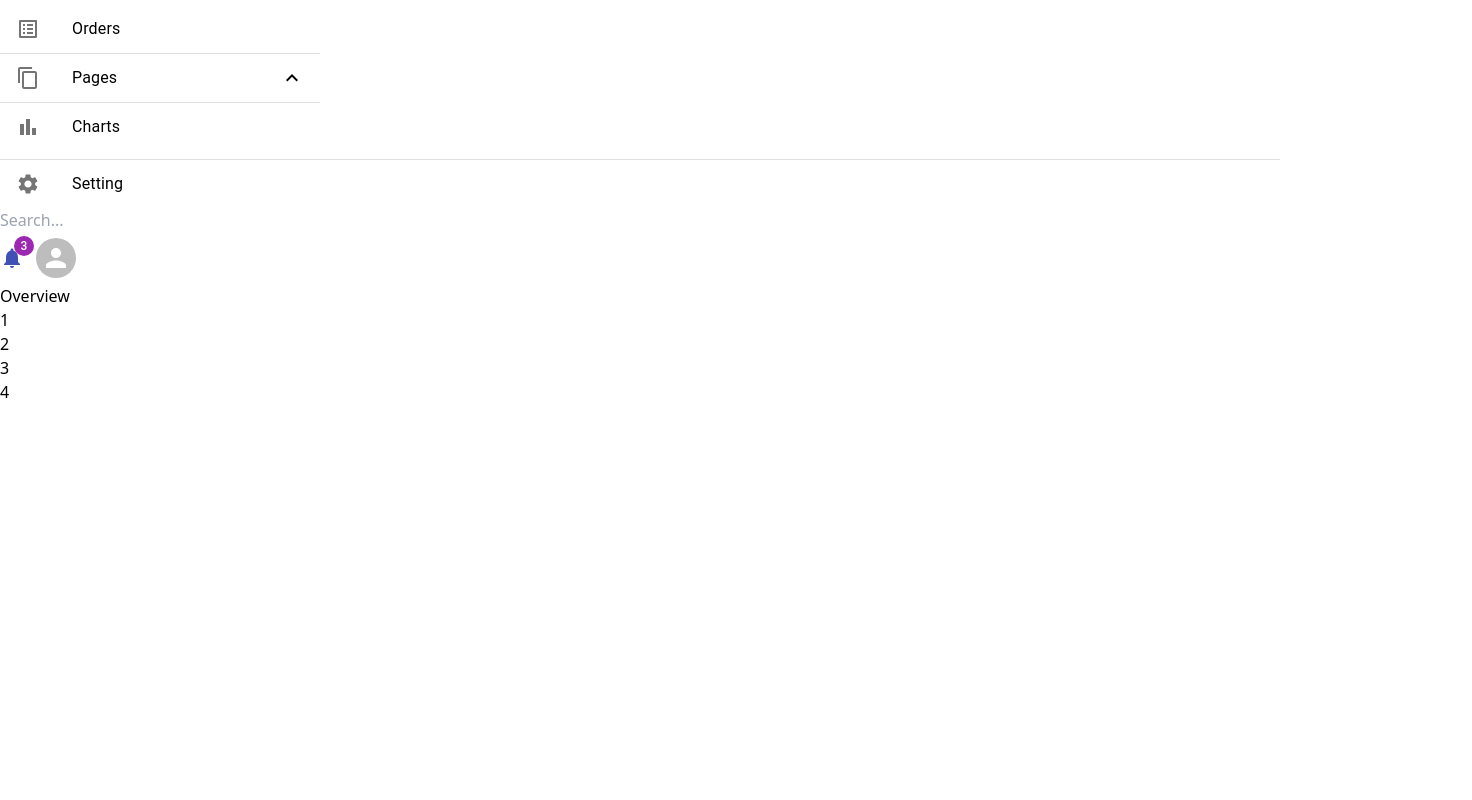
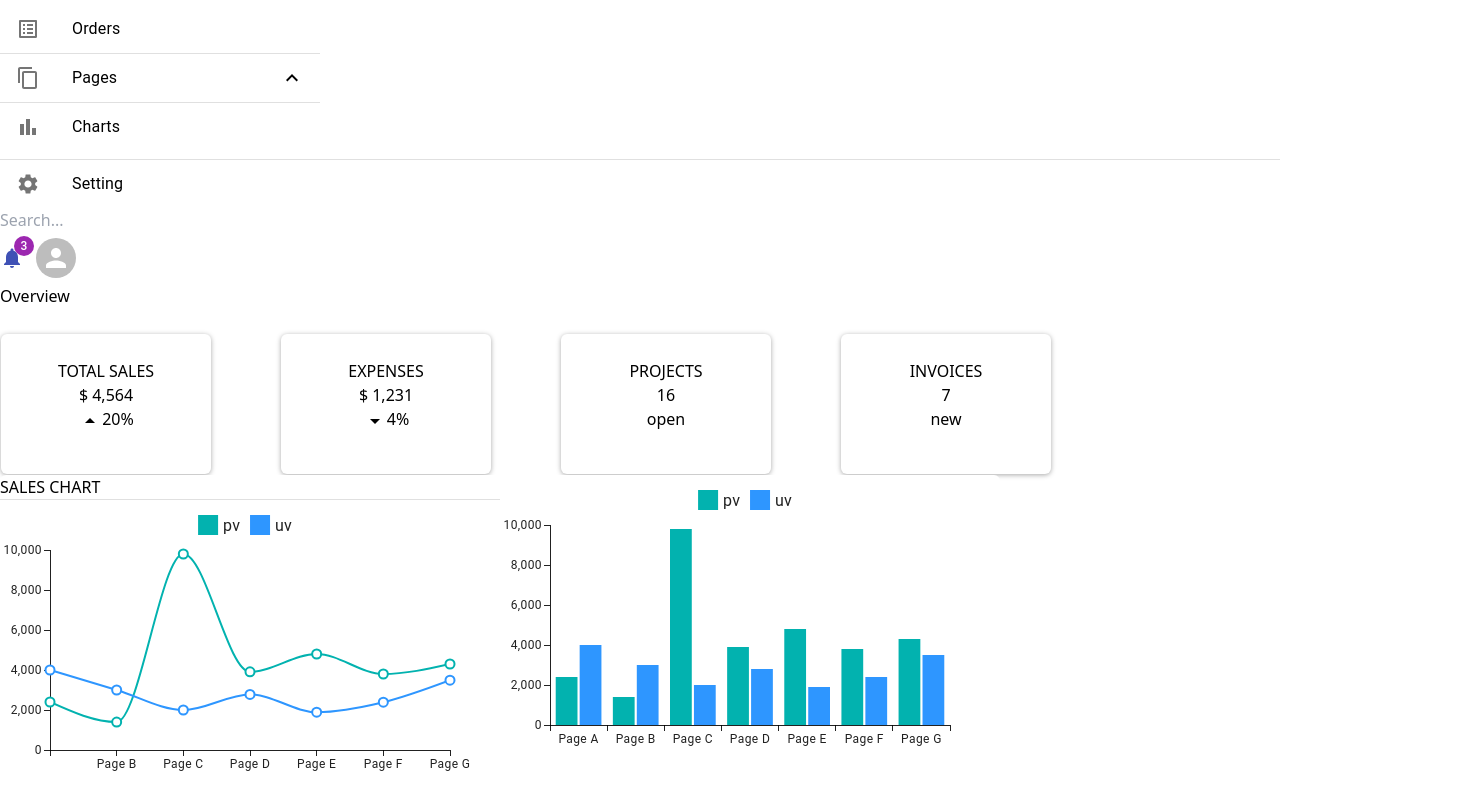
Before and after one commit to saurabhkumarxmpt/Mini-React-Projects, a React app in the folder Admin-dashboard/: page / in a window 1280 px wide. Shown: the part 123-923 px from the top of the page, 1472 px wide, since content can reach past the window. Before the commit the page ends 800 px from the top, so only its background shows below. Built offline with nearby package versions, Linux system fonts and the light colour scheme; the HTML template or start-up script is replaced by a standard one.

Commit message:
make some more things in home tab

```diff
--- a/Admin-dashboard/package.json
+++ b/Admin-dashboard/package.json
@@ -14,11 +14,12 @@
     "@emotion/styled": "^11.13.0",
     "@mui/icons-material": "^6.0.2",
     "@mui/material": "^6.0.2",
+    "@mui/x-charts": "^7.16.0",
     "dom": "^0.0.3",
     "react": "^18.3.1",
     "react-dom": "^17.0.0 || ^18.0.0",
     "react-router-dom": "^6.26.2",
-    "router": "^1.3.8"
+    "router": "^2.0.0"
   },
   "devDependencies": {
     "@eslint/js": "^9.9.0",
--- a/Admin-dashboard/src/Components/styles/sidebar.css
+++ b/Admin-dashboard/src/Components/styles/sidebar.css
@@ -16,3 +16,35 @@
   .custom-scrollbar::-webkit-scrollbar-thumb:hover {
     background-color: #555; /* Scrollbar color when hovered */
   }
+
+  .main-container{
+    height: auto;
+    width:115%;
+    /* background-color: rgb(12, 15, 189); */
+    display: flex;
+    gap:70px;
+    padding: 1px ;
+    /* justify-content: ; */
+    margin-top: 25px;
+  }
+
+  .main-container > div{
+    height: 140px;
+    width: 210px;
+    /* background-color: red; */
+    border-radius: 6px;
+    text-align: center;
+    padding-top: 25px;
+    background-color: white;
+    box-shadow: 0px 1px 5px rgb(168, 168, 168);
+  }
+
+  .chart{
+    display: flex;
+    /* background-color: red; */
+  }
+
+  .chart >div{
+    background-color: white;
+    border-radius: 6px;
+  }
--- a/Admin-dashboard/src/Pages/Home/Home.jsx
+++ b/Admin-dashboard/src/Pages/Home/Home.jsx
@@ -1,16 +1,89 @@
-import React from 'react'
+import * as React from 'react';
+import { LineChart } from '@mui/x-charts/LineChart';
+import '../../Components/styles/sidebar.css'
+import ArrowDropUpIcon from '@mui/icons-material/ArrowDropUp';
+import ArrowDropDownIcon from '@mui/icons-material/ArrowDropDown';
+import { BarChart } from '@mui/x-charts/BarChart';
+import Divider from '@mui/material/Divider';
+export default function CardOne() {
+  const uData = [4000, 3000, 2000, 2780, 1890, 2390, 3490];
+const pData = [2400, 1398, 9800, 3908, 4800, 3800, 4300];
+const xLabels = [
+  ' ',
+  'Page B',
+  'Page C',
+  'Page D',
+  'Page E',
+  'Page F',
+  'Page G',
+];
 
-export default function CardOne() {
+const barUdata = [4000, 3000, 2000, 2780, 1890, 2390, 3490];
+const varvData = [2400, 1398, 9800, 3908, 4800, 3800, 4300];
+const barlabels = [
+  'Page A',
+  'Page B',
+  'Page C',
+  'Page D',
+  'Page E',
+  'Page F',
+  'Page G',
+];
+
   return (
     <div>
         <div>
-            <h1>Overview</h1>
-            <div className='flex'>
-                <div>1</div>
-                <div>2</div>
-                <div>3</div>
-                <div>4</div>
+            <h1 className='text-3xl'>Overview</h1>
+            <div className='main-container'>
+                <div>
+                  <p className='text-[15px] font-semibold text-slate-400'>TOTAL SALES</p>
+                  <p className='text-[30px]'>$ 4,564</p>
+                  <p><ArrowDropUpIcon />20%</p>
+                </div>
+                <div>
+                <p className='text-[15px] font-semibold text-slate-400'>EXPENSES</p>
+                  <p className='text-[30px]'>$ 1,231</p>
+                  <p><ArrowDropDownIcon />4%</p>
+                </div>
+                <div>
+                <p className='text-[15px] font-semibold text-slate-400'>PROJECTS</p>
+                  <p className='text-[30px]'>16</p>
+                  <p>open</p>
+                </div>
+                <div>
+                <p className='text-[15px] font-semibold text-slate-400'>INVOICES</p>
+                  <p className='text-[30px]'>7</p>
+                  <p>new</p>
+                </div>
             </div>
+        </div>
+        <div className='chart mt-8 gap-12'>
+        <div>
+          <div className='py-5 px-8 font-semibold fonrt'>
+            <p>SALES CHART</p>
+          </div>
+          <Divider />
+        <LineChart
+    width={500}
+    height={300}
+    series={[
+      { data: pData, label: 'pv' },
+      { data: uData, label: 'uv' },
+    ]}
+    xAxis={[{ scaleType: 'point', data: xLabels }]}
+  />
+        </div>
+        <div>
+        <BarChart
+      width={500}
+      height={300}
+      series={[
+        { data: varvData, label: 'pv', id: 'pvId' },
+        { data: barUdata, label: 'uv', id: 'uvId' },
+      ]}
+      xAxis={[{ data: barlabels, scaleType: 'band' }]}
+    />
+        </div>
         </div>
     </div>
   )
```
Also changed, not shown: 1 other file (tests, documents, lock files or other folders).
